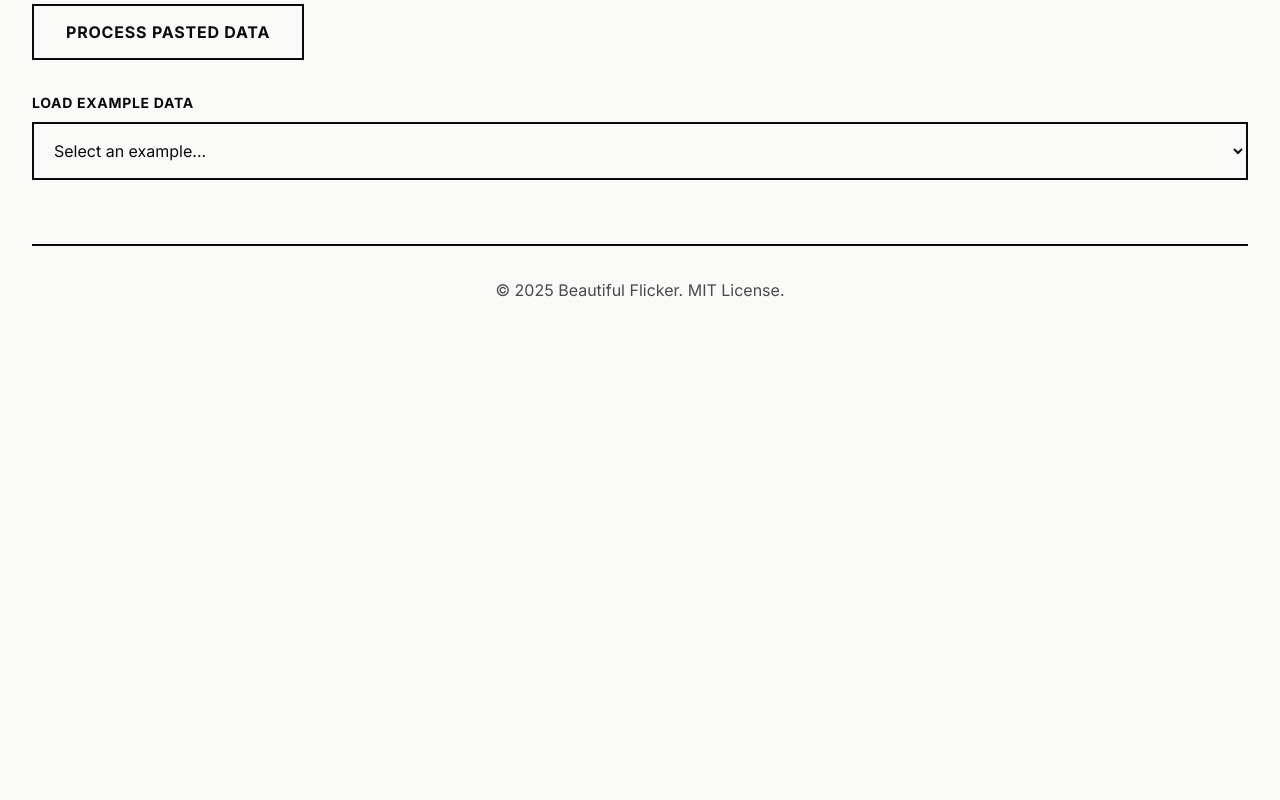
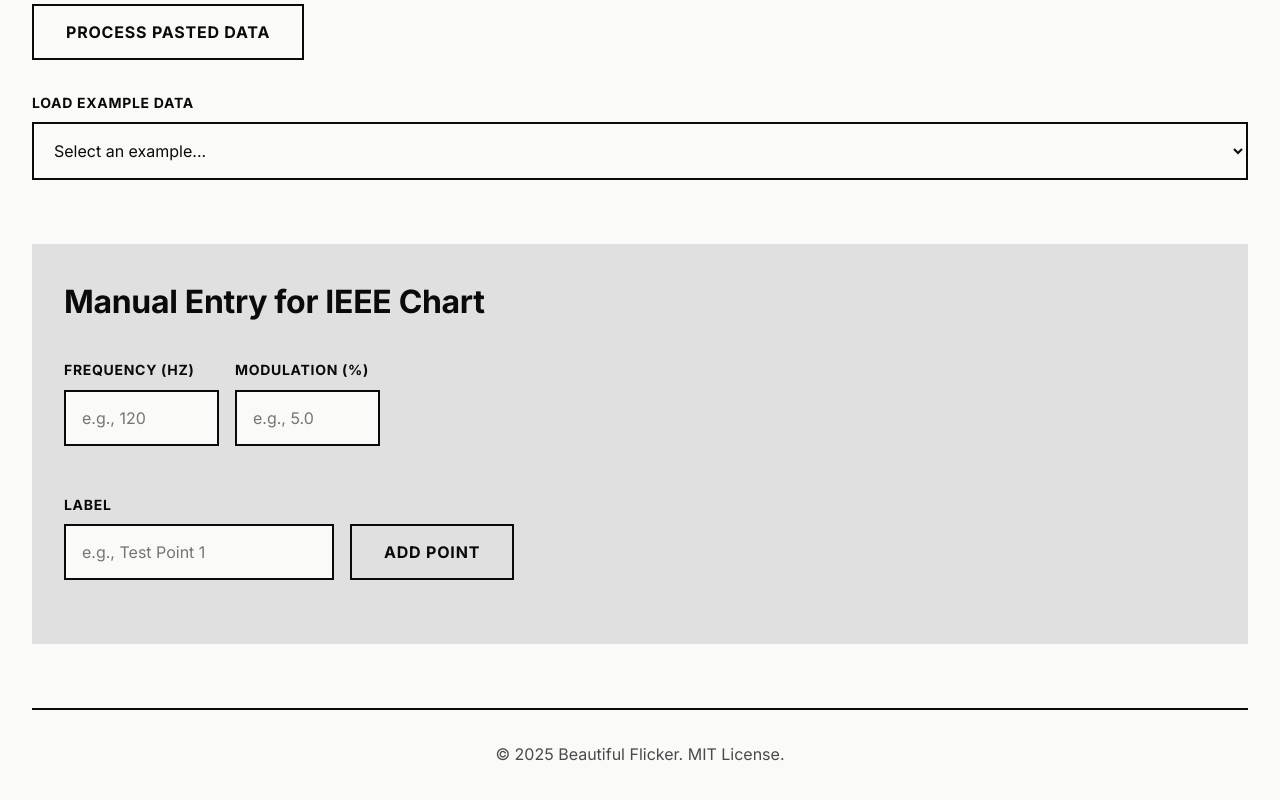
Before and after one commit to yeutterg/beautiful-flicker, a Flask app: page / in a window 1280 px wide. Shown: the part 856-1656 px from the top of the page. Before the commit the page ends 1153 px from the top, so only its background shows below. Run offline with Flask 3, Linux system fonts and the light colour scheme.

Commit message:
Add manual entry functionality for IEEE charts

```diff
--- a/flask_app/app.py
+++ b/flask_app/app.py
@@ -287,6 +287,36 @@ def load_example(filepath):
     except Exception as e:
         return jsonify({'success': False, 'error': str(e)}), 500
 
+@app.route('/api/chart/ieee', methods=['POST'])
+def generate_ieee_chart():
+    """Generate IEEE PAR 1789-2015 compliance chart."""
+    try:
+        data = request.get_json()
+        session_id = data.get('session_id')
+        config = data.get('config', {})
+
+        if not session_id or session_id not in session_data:
+            return jsonify({
+                'success': False,
+                'error': 'Invalid or missing session ID'
+            })
+
+        analysis = session_data[session_id].get('analysis', {})
+
+        # Generate IEEE chart with potential manual points
+        chart_result = chart_generator.generate_ieee_plot(analysis, config)
+
+        return jsonify({
+            'success': True,
+            'chart': chart_result
+        })
+
+    except Exception as e:
+        return jsonify({
+            'success': False,
+            'error': str(e)
+        })
+
 @app.errorhandler(413)
 def request_entity_too_large(error):
     """Handle file size limit exceeded."""
--- a/flask_app/static/css/style.css
+++ b/flask_app/static/css/style.css
@@ -771,3 +771,66 @@ body {
 .mb-sm { margin-bottom: var(--spacing-sm); }
 .mb-md { margin-bottom: var(--spacing-md); }
 .mb-lg { margin-bottom: var(--spacing-lg); }
+
+/* Manual Entry Section */
+.manual-entry-section {
+    background: var(--color-gray-light);
+    border-radius: var(--border-radius);
+    padding: var(--spacing-md);
+    margin-bottom: var(--spacing-lg);
+}
+
+.manual-entry-form {
+    display: flex;
+    flex-direction: column;
+    gap: var(--spacing-sm);
+}
+
+.form-row {
+    display: flex;
+    gap: var(--spacing-sm);
+    align-items: end;
+}
+
+.manual-points-list {
+    margin-top: var(--spacing-md);
+    padding-top: var(--spacing-md);
+    border-top: 1px solid var(--color-border);
+}
+
+.manual-points-list h3 {
+    margin-bottom: var(--spacing-sm);
+    font-size: 1rem;
+}
+
+.manual-point-item {
+    display: flex;
+    justify-content: space-between;
+    align-items: center;
+    padding: var(--spacing-xs);
+    background: white;
+    border: 1px solid var(--color-border);
+    border-radius: var(--border-radius);
+    margin-bottom: var(--spacing-xs);
+}
+
+.manual-point-info {
+    flex: 1;
+    font-size: 0.875rem;
+}
+
+.manual-point-remove {
+    background: none;
+    border: none;
+    color: var(--color-error);
+    cursor: pointer;
+    font-weight: bold;
+    padding: var(--spacing-xs);
+    border-radius: var(--border-radius);
+    transition: all 0.2s;
+}
+
+.manual-point-remove:hover {
+    background: var(--color-error);
+    color: white;
+}
--- a/flask_app/static/js/app.js
+++ b/flask_app/static/js/app.js
@@ -6,6 +6,8 @@
 const appState = {
     sessionId: null,
     currentData: null,
+    selectedDatasets: new Map(), // For multiple dataset selection
+    manualPoints: [], // For manual entry points
     chartSettings: {
         title: '',
         font: 'Inter',
@@ -16,7 +18,8 @@ const appState = {
         show_standards: true,
         show_legend: false,
         legend_position: 'top right',
-        legend_items: []
+        format: 'png',
+        export_dpi: 300
     },
     exportSettings: {
         format: 'png',
@@ -71,7 +74,15 @@ const elements = {
     loadingOverlay: document.getElementById('loadingOverlay'),
     errorModal: document.getElementById('errorModal'),
     errorMessage: document.getElementById('errorMessage'),
-    closeError: document.getElementById('closeError')
+    closeError: document.getElementById('closeError'),
+
+    // Manual entry
+    manualFrequency: document.getElementById('manual-frequency'),
+    manualModulation: document.getElementById('manual-modulation'),
+    manualLabel: document.getElementById('manual-label'),
+    addManualPoint: document.getElementById('add-manual-point'),
+    manualPointsList: document.getElementById('manual-points-list'),
+    manualPointsContainer: document.getElementById('manual-points-container')
 };
 
 // Initialize application
@@ -173,6 +184,9 @@ function setupEventListeners() {
     elements.closeError.addEventListener('click', () => {
         elements.errorModal.style.display = 'none';
     });
+
+    // Manual entry
+    elements.addManualPoint.addEventListener('click', handleAddManualPoint);
 
     // Chart controls
     document.getElementById('resetZoom').addEventListener('click', () => {
@@ -432,33 +446,39 @@ function updateChart() {
 
     showLoading();
 
+    // Prepare config with manual points for IEEE charts
+    const config = { ...appState.chartSettings };
+    if (appState.currentChartType === 'ieee' && appState.manualPoints.length > 0) {
+        config.manual_points = appState.manualPoints;
+    }
+
     fetch(`/api/chart/${appState.currentChartType}`, {
         method: 'POST',
         headers: {
-            'Content-Type': 'application/json'
+            'Content-Type': 'application/json',
         },
         body: JSON.stringify({
             session_id: appState.sessionId,
-            config: appState.chartSettings
+            config: config
         })
     })
     .then(response => response.json())
     .then(data => {
-        hideLoading();
         if (data.success) {
-            displayChart(data.chart);
+            if (data.chart && data.chart.image) {
+                elements.chartDisplay.innerHTML = `<img src="${data.chart.image}" alt="Chart" style="max-width: 100%; height: auto;">`;
+            }
         } else {
             showError(data.error || 'Failed to generate chart');
         }
     })
     .catch(error => {
+        console.error('Chart generation error:', error);
+        showError('Failed to generate chart');
+    })
+    .finally(() => {
         hideLoading();
-        showError('Network error: ' + error.message);
     });
-}
-
-function displayChart(chartData) {
-    elements.chartDisplay.innerHTML = `<img src="${chartData.image}" alt="Flicker ${chartData.type} chart">`;
 }
 
 // Export Handling
@@ -556,3 +576,73 @@ function debounce(func, wait) {
 
 // Debounced chart update
 const debouncedChartUpdate = debounce(updateChart, 500);
+
+// Manual Point Management
+function handleAddManualPoint() {
+    const frequency = parseFloat(elements.manualFrequency.value);
+    const modulation = parseFloat(elements.manualModulation.value);
+    const label = elements.manualLabel.value.trim() || `Point ${appState.manualPoints.length + 1}`;
+
+    if (!frequency || !modulation) {
+        showError('Please enter both frequency and modulation values');
+        return;
+    }
+
+    if (frequency < 1 || frequency > 10000) {
+        showError('Frequency must be between 1 and 10000 Hz');
+        return;
+    }
+
+    if (modulation < 0.01 || modulation > 100) {
+        showError('Modulation must be between 0.01 and 100%');
+        return;
+    }
+
+    // Add to manual points
+    const point = {
+        id: Date.now(),
+        frequency: frequency,
+        modulation: modulation,
+        label: label
+    };
+
+    appState.manualPoints.push(point);
+
+    // Clear inputs
+    elements.manualFrequency.value = '';
+    elements.manualModulation.value = '';
+    elements.manualLabel.value = '';
+
+    // Update display
+    updateManualPointsDisplay();
+
+    console.log(`Added manual point: ${label} (${frequency} Hz, ${modulation}%)`);
+}
+
+function updateManualPointsDisplay() {
+    if (appState.manualPoints.length === 0) {
+        elements.manualPointsList.style.display = 'none';
+        return;
+    }
+
+    elements.manualPointsList.style.display = 'block';
+    elements.manualPointsContainer.innerHTML = '';
+
+    appState.manualPoints.forEach(point => {
+        const item = document.createElement('div');
+        item.className = 'manual-point-item';
+        item.innerHTML = `
+            <div class="manual-point-info">
+                <strong>${point.label}</strong>: ${point.frequency} Hz, ${point.modulation}%
+            </div>
+            <button class="manual-point-remove" onclick="removeManualPoint(${point.id})">×</button>
+        `;
+        elements.manualPointsContainer.appendChild(item);
+    });
+}
+
+function removeManualPoint(pointId) {
+    appState.manualPoints = appState.manualPoints.filter(p => p.id !== pointId);
+    updateManualPointsDisplay();
+    console.log('Manual point removed');
+}
--- a/flask_app/templates/index.html
+++ b/flask_app/templates/index.html
@@ -67,6 +67,39 @@
                     </tbody>
                 </table>
             </div>
+        </div>
+    </section>
+
+    <!-- Manual Entry Section -->
+    <section class="section manual-entry-section">
+        <h2 class="section-title">Manual Entry for IEEE Chart</h2>
+
+        <div class="manual-entry-form">
+            <div class="form-row">
+                <div class="form-group">
+                    <label for="manual-frequency" class="label">Frequency (Hz)</label>
+                    <input type="number" id="manual-frequency" class="input" min="1" max="10000" step="0.1" placeholder="e.g., 120">
+                </div>
+                <div class="form-group">
+                    <label for="manual-modulation" class="label">Modulation (%)</label>
+                    <input type="number" id="manual-modulation" class="input" min="0.01" max="100" step="0.01" placeholder="e.g., 5.0">
+                </div>
+            </div>
+            <div class="form-row">
+                <div class="form-group">
+                    <label for="manual-label" class="label">Label</label>
+                    <input type="text" id="manual-label" class="input" placeholder="e.g., Test Point 1">
+                </div>
+                <div class="form-group">
+                    <button type="button" id="add-manual-point" class="btn btn-secondary">Add Point</button>
+                </div>
+            </div>
+        </div>
+
+        <!-- Manual Points List -->
+        <div id="manual-points-list" class="manual-points-list" style="display:none;">
+            <h3>Manual Points:</h3>
+            <div id="manual-points-container"></div>
         </div>
     </section>
 
```
Also changed, not shown: flask_app/modules/visualization.py (+96 -51 lines).
